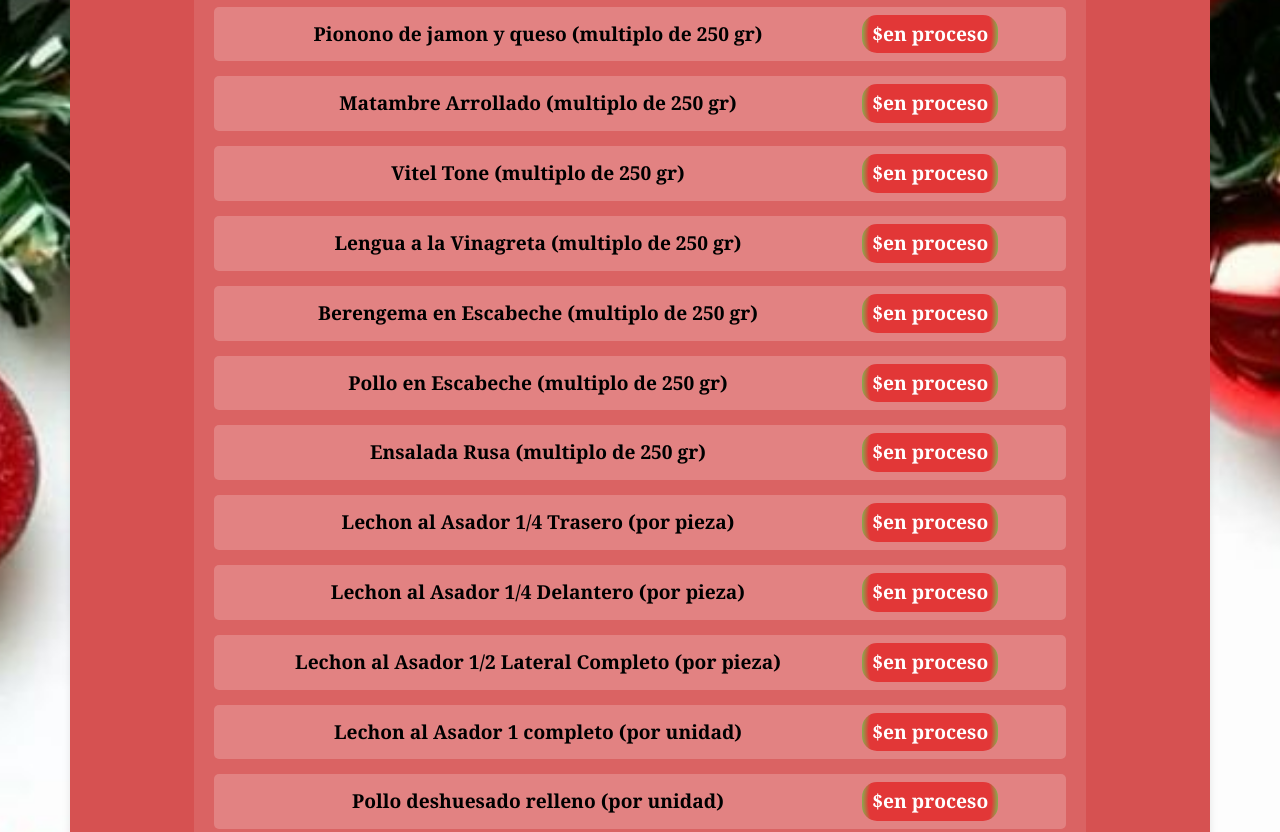
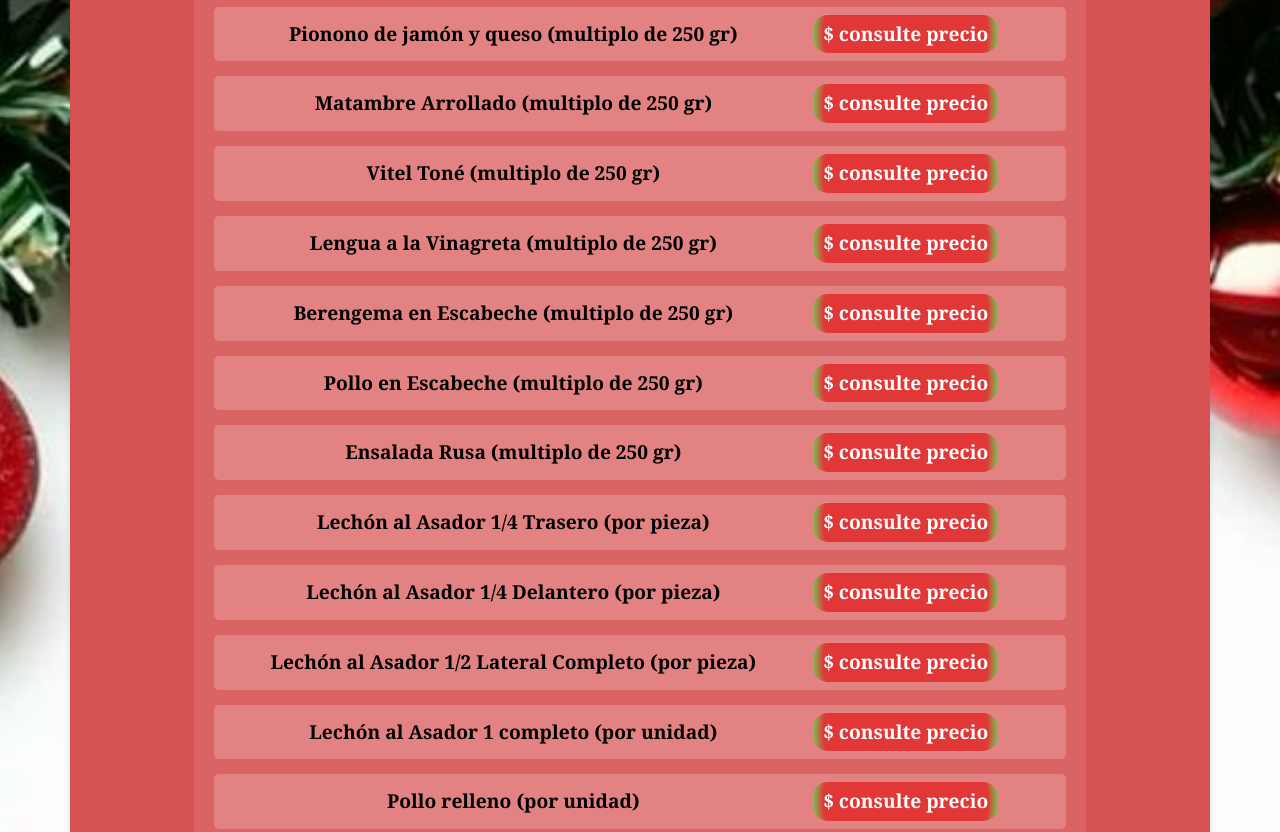
Before and after one commit to EzeMuzaber/AJA2024, a plain HTML site: page pages/MenuVenta.html in a window 1280 px wide. Shown: the part 316-1148 px from the top of the page. Drawn offline with nearby package versions, Linux system fonts and the light colour scheme.

Commit message:
correccion de palabras

```diff
--- a/pages/MenuVenta.html
+++ b/pages/MenuVenta.html
@@ -18,7 +18,7 @@
         <h1 class="mb-4 text-light">🎄 Menú de venta Navideño 🎄</h1>
         <p class="text-light">¡Explora nuestros menus especiales para esta temporada navideña!</p>
 
-        <!-- Botones de navegación -->
+        <!-- BoTones de navegación -->
         <div class="nav-buttons mb-5">
             <a href="#combos" class="btn btn-outline-light mx-2">Combos</a>
             <a href="#menu" class="btn btn-outline-light mx-2">Menú</a>
@@ -30,53 +30,53 @@
         <section id="menu" class="menu-section">
             <h2>🎅 Platos Navideños🎅</h2>
             <div class="menu-item">
-                <span class="dish">Pionono de jamon y queso (multiplo de 250 gr)</span>
-                <span class="price">$en proceso</span>
+                <span class="dish">Pionono de jamón y queso (multiplo de 250 gr)</span>
+                <span class="price">$ consulte precio</span>
             </div>
             <div class="menu-item">
                 <span class="dish">Matambre Arrollado (multiplo de 250 gr)</span>
-                <span class="price">$en proceso</span>
+                <span class="price">$ consulte precio</span>
             </div>
             <div class="menu-item">
-                <span class="dish">Vitel Tone (multiplo de 250 gr)</span>
-                <span class="price">$en proceso</span>
+                <span class="dish">Vitel Toné (multiplo de 250 gr)</span>
+                <span class="price">$ consulte precio</span>
             </div>
             <div class="menu-item">
                 <span class="dish">Lengua a la Vinagreta (multiplo de 250 gr)</span>
-                <span class="price">$en proceso</span>
+                <span class="price">$ consulte precio</span>
             </div>
             <div class="menu-item">
                 <span class="dish">Berengema en Escabeche (multiplo de 250 gr)</span>
-                <span class="price">$en proceso</span>
+                <span class="price">$ consulte precio</span>
             </div>
             <div class="menu-item">
                 <span class="dish">Pollo en Escabeche (multiplo de 250 gr)</span>
-                <span class="price">$en proceso</span>
+                <span class="price">$ consulte precio</span>
             </div>
 
             <div class="menu-item">
                 <span class="dish">Ensalada Rusa (multiplo de 250 gr)</span>
-                <span class="price">$en proceso</span>
+                <span class="price">$ consulte precio</span>
             </div>
             <div class="menu-item">
-                <span class="dish">Lechon al Asador 1/4 Trasero (por pieza)</span>
-                <span class="price">$en proceso</span>
+                <span class="dish">Lechón al Asador 1/4 Trasero (por pieza)</span>
+                <span class="price">$ consulte precio</span>
             </div>
             <div class="menu-item">
-                <span class="dish">Lechon al Asador 1/4 Delantero (por pieza)</span>
-                <span class="price">$en proceso</span>
+                <span class="dish">Lechón al Asador 1/4 Delantero (por pieza)</span>
+                <span class="price">$ consulte precio</span>
             </div>
             <div class="menu-item">
-                <span class="dish">Lechon al Asador 1/2 Lateral Completo (por pieza)</span>
-                <span class="price">$en proceso</span>
+                <span class="dish">Lechón al Asador 1/2 Lateral Completo (por pieza)</span>
+                <span class="price">$ consulte precio</span>
             </div>
             <div class="menu-item">
-                <span class="dish">Lechon al Asador 1 completo (por unidad)</span>
-                <span class="price">$en proceso</span>
+                <span class="dish">Lechón al Asador 1 completo (por unidad)</span>
+                <span class="price">$ consulte precio</span>
             </div>
             <div class="menu-item">
-                <span class="dish">Pollo deshuesado relleno (por unidad)</span>
-                <span class="price">$en proceso</span>
+                <span class="dish">Pollo relleno (por unidad)</span>
+                <span class="price">$ consulte precio</span>
             </div>
 
             <!-- <div class="menu-item">
@@ -104,7 +104,7 @@
                     </p>
                     <h6 class="tituloCombo">PRINCIPAL:</h6>
                     <p>
-                        -Pollo deshuesado (1 uni)<br>
+                        -Pollo relleno (1 uni)<br>
                         -Ensalada Rusa (1kg)<br>
                     </p>
                     <h6 class="tituloCombo">POSTRE:</h6>
@@ -114,7 +114,7 @@
                     </p>
                 </div>
                 <div class="combo-price">
-                    <span>$en proceso</span>
+                    <span>$ consulte precio</span>
                 </div>
             </div>
             <!-- FIN COMBO 1 -->
@@ -125,7 +125,7 @@
                     <h4 class="numeroCombo"> COMBO 2 (PLUS) comen 4 </h4>
                     <h6 class="tituloCombo">ENTRADA:</h6>
                     <p>
-                        -Pionono de Jamon y Queso (250gr)<br>
+                        -Pionono de jamón y Queso (250gr)<br>
                         -Lengua a la Vinagreta (250gr)<br>
                         (o 500 gr de una de ellas)
                     </p>
@@ -141,7 +141,7 @@
                     </p>
                 </div>
                 <div class="combo-price">
-                    <span>$en proceso</span>
+                    <span>$ consulte precio</span>
                 </div>
             </div>
             <!-- FIN COMBO 2 -->
@@ -152,13 +152,13 @@
                     <h4 class="numeroCombo"> COMBO 3 (PREMIUM) comen 4 </h4>
                     <h6 class="tituloCombo">ENTRADA:</h6>
                     <p>
-                        -Vitel Tone (250gr)<br>
+                        -Vitel Toné (250gr)<br>
                         -Matambre Arrollado (250gr)<br>
                         (o 500 gr de una de ellas)
                     </p>
                     <h6 class="tituloCombo">PRINCIPAL:</h6>
                     <p>
-                        -Lechon al asador 1/2 Lateral Completo (por pieza)<br>
+                        -Lechón al asador 1/2 Lateral Completo (por pieza)<br>
                         -Ensalada Rusa (1kg)<br>
                     </p>
                     <h6 class="tituloCombo">POSTRE:</h6>
@@ -168,7 +168,7 @@
                     </p>
                 </div>
                 <div class="combo-price">
-                    <span>$en proceso</span>
+                    <span>$ consulte precio</span>
                 </div>
             </div>
             <!-- FIN COMBO 3 -->
@@ -188,11 +188,11 @@
             <h2>🍰 Postres Navideños🍰</h2>
             <div class="menu-item">
                 <span class="dish">Pan Dulce Premiun 500 gr</span>
-                <span class="price">$ en proceso</span>
+                <span class="price">$ consulte precio</span>
             </div>
             <div class="menu-item">
                 <span class="dish">Budin Marmolado 250gr</span>
-                <span class="price">$ en proceso</span>
+                <span class="price">$ consulte precio</span>
             </div>
         </section>
 
```
